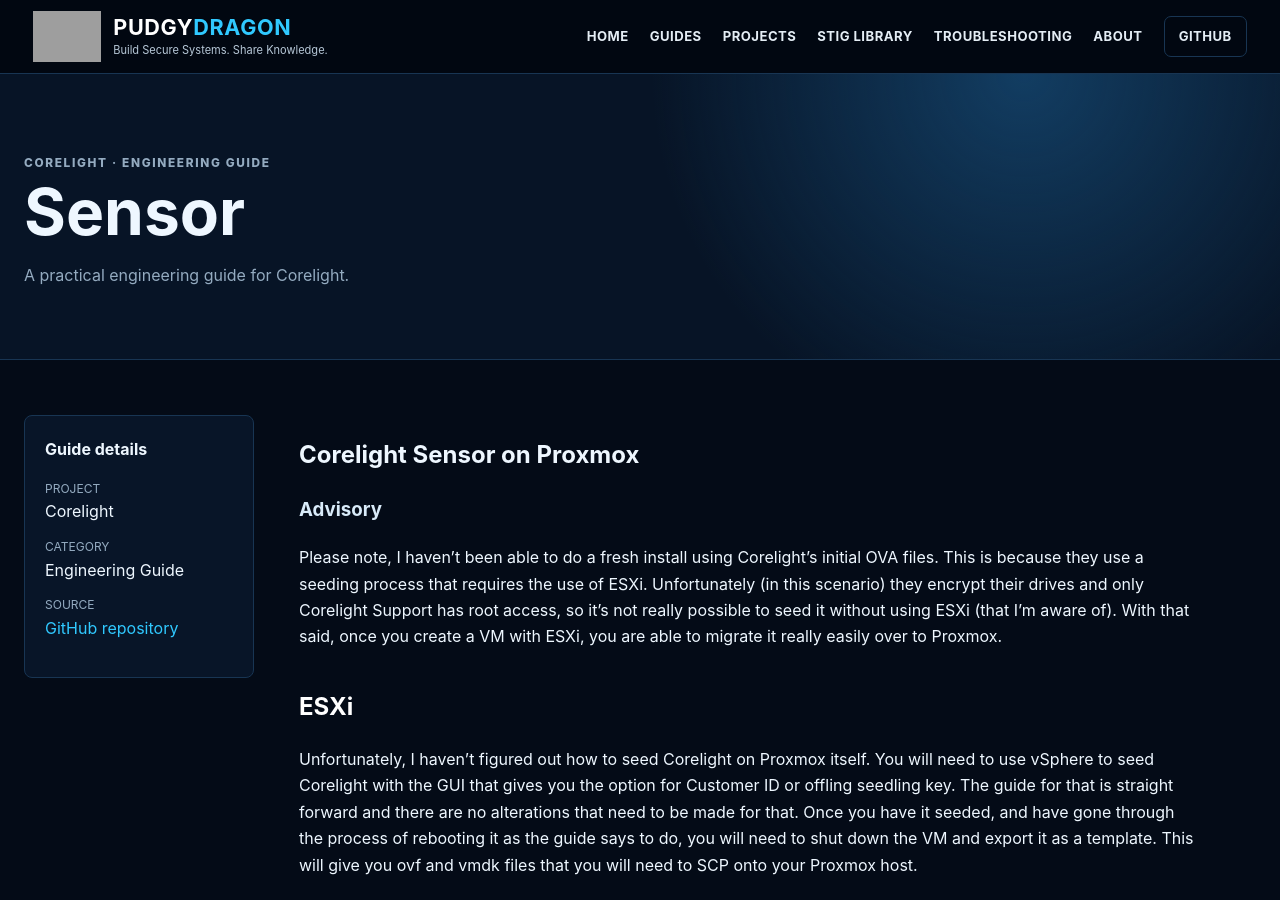
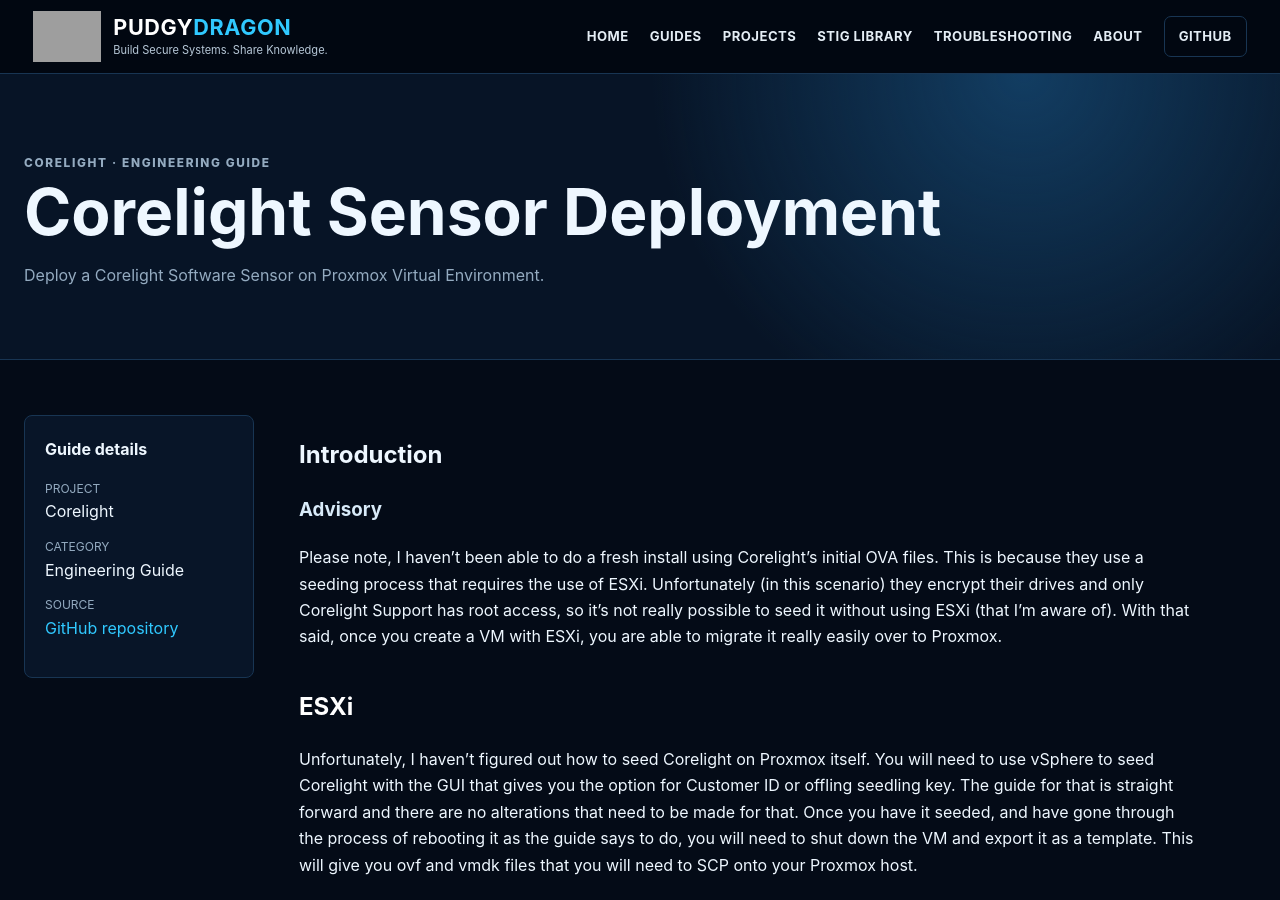
Before and after one commit to PudgyDragon/pudgydragon.github.io, a Jekyll site: the page built from _guides/corelight-vmwaresensor-sensor.md, in a window 1280 px wide and 900 px high. Built offline with Jekyll 4.4.1, drawn with Linux system fonts in a browser that asks for light colours; grey boxes are pictures that could not be loaded.

Commit message:
Update corelight-vmwaresensor-sensor.md

```diff
--- a/_guides/corelight-vmwaresensor-sensor.md
+++ b/_guides/corelight-vmwaresensor-sensor.md
@@ -1,12 +1,12 @@
 ---
-title: "Sensor"
+title: "Corelight Sensor Deployment"
 project: "Corelight"
 category: "Engineering Guide"
-description: "A practical engineering guide for Corelight."
+description: "Deploy a Corelight Software Sensor on Proxmox Virtual Environment."
 source_url: "https://github.com/PudgyDragon/Corelight/blob/main/VMwareSensor/Sensor.md"
 ---
 
-# Corelight Sensor on Proxmox
+# Introduction
 ### Advisory
 Please note, I haven't been able to do a fresh install using Corelight's initial OVA files. This is because they use a seeding process that requires the use of ESXi. Unfortunately (in this scenario) they encrypt their drives and only Corelight Support has root access, so it's not really possible to seed it without using ESXi (that I'm aware of). With that said, once you create a VM with ESXi, you are able to migrate it really easily over to Proxmox.
 
```
